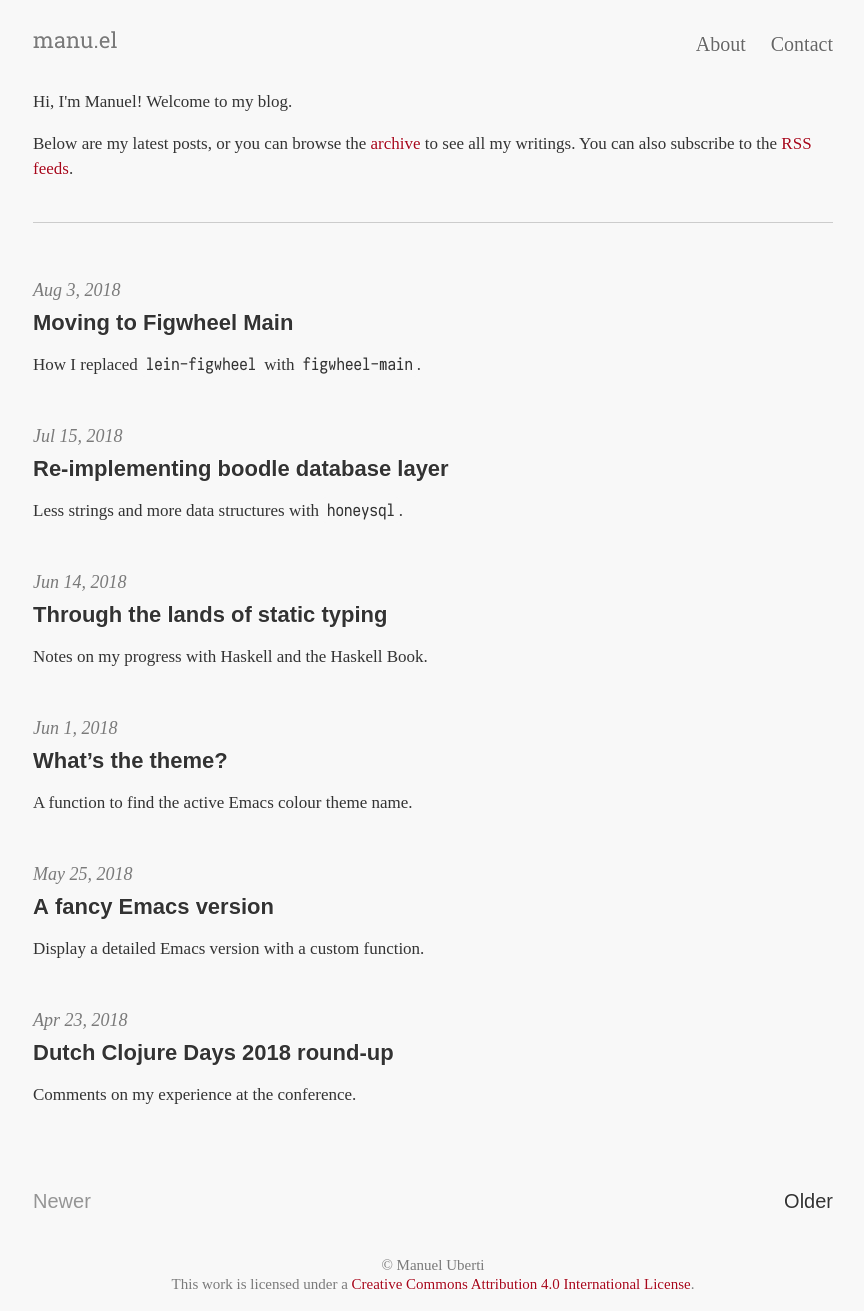
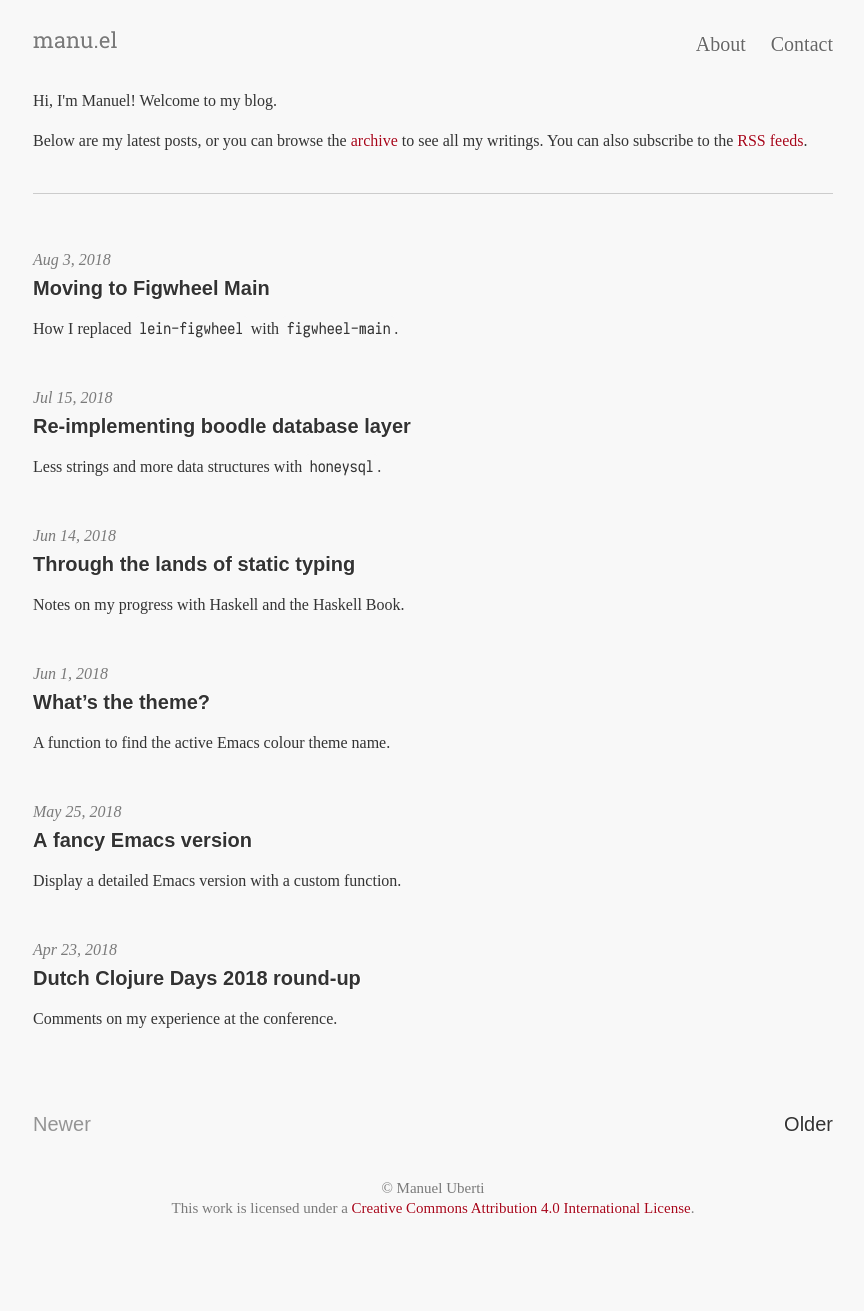
Before and after one commit to manuel-uberti/manuel-uberti.github.io, a Jekyll site: the page built from index.html, in a window 1280 px wide. Shown: the whole page, without its empty margins (207-1071 px from the left). Built offline with Jekyll 4.4.1, drawn with Linux system fonts in a browser that asks for light colours; some web fonts are replaced; the list of posts is cut into pages by our own code; after the commit the page ends 1234 px from its top, so only the background shows below that.

Commit message:
Slightly reduce font size

```diff
--- a/_sass/_code.scss
+++ b/_sass/_code.scss
@@ -7,7 +7,7 @@ pre code {
 pre,
 code {
   font-family: $monospace-font-family;
-  font-size: 17px;
+  font-size: 16px;
   background-color: #f8f8f8;
 }
 
@@ -15,7 +15,7 @@ code {
   color: #333;
   line-height: 1.3;
   padding: .11em .22em;
-  font-size: 17px;
+  font-size: 16px;
 }
 
 pre {
@@ -84,5 +84,5 @@ kbd {
   padding: 0 4px;
   color: #555;
   background-color: #FCFCFC;
-  font-size: 17px;
+  font-size: 16px;
 }
--- a/_sass/_header.scss
+++ b/_sass/_header.scss
@@ -11,7 +11,7 @@
 }
 
 .site-header .site-title {
-  font-size: $h3;
+  font-size: $h2;
   font-weight: 400;
 }
 
--- a/_sass/_media-queries.scss
+++ b/_sass/_media-queries.scss
@@ -17,11 +17,11 @@
   }
 
   .site-header a {
-    font-size: $h4;
+    font-size: $h3;
   }
 
   .site-header .site-title {
-    font-size: $h3;
+    font-size: $h2;
     font-family: $title-font-family;
     font-weight: 500;
     color: #7A7A7A;
--- a/_sass/_variables.scss
+++ b/_sass/_variables.scss
@@ -45,7 +45,7 @@
   src: url('../fonts/RobotoSlab-Regular.woff2') format('woff');
 }
 
-$base-font-size: 17px !default;
+$base-font-size: 16px !default;
 $bold-font-weight: bold !default;
 $font-family: 'Libre Baskerville', serif !default;
 $line-height: 1.3 !default;
@@ -54,11 +54,11 @@ $heading-font-weight: 500 !default;
 $heading-line-height: 1.25 !default;
 $monospace-font-family: 'Iosevka SS08', monospace !default;
 $title-font-family: 'Roboto Slab', serif !default;
-$h1: 1.3rem !default;
-$h2: 1.2rem !default;
-$h3: 1.1rem !default;
-$h4: 1.0rem !default;
-$h5: .9rem !default;
+$h1: 1.2rem !default;
+$h2: 1.1rem !default;
+$h3: 1.0rem !default;
+$h4: .9rem !default;
+$h5: .8rem !default;
 $h6: .5rem !default;
 $h00: 4rem !default;
 $h0: 3rem !default;
```
